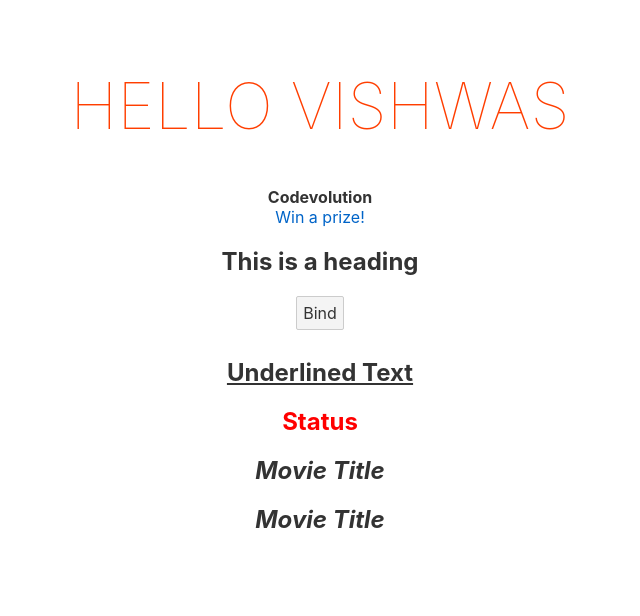
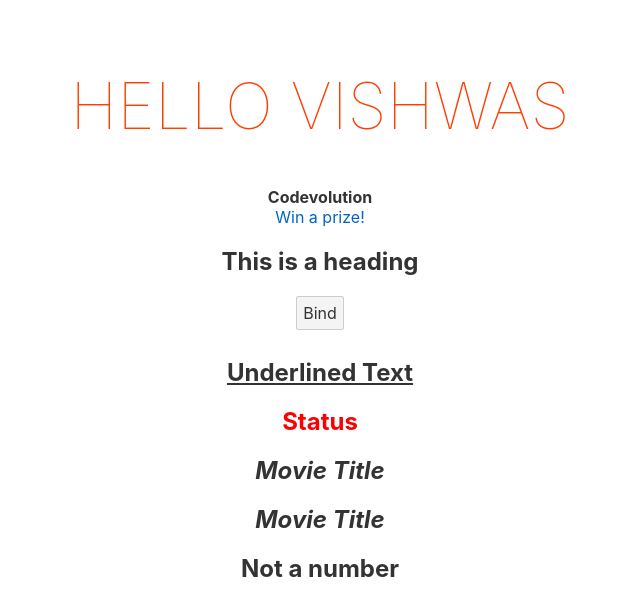
Before and after one commit to gopinav/Svelte-Tutorials, a Svelte app in the folder svelte-fundamentals/: page / in a window 1280 px wide. Shown: the top 616 px of the page, without its empty margins (320-960 px from the left). Built offline with nearby package versions, Linux system fonts and the light colour scheme.

Commit message:
Conditional Rendering

```diff
--- a/svelte-fundamentals/src/App.svelte
+++ b/svelte-fundamentals/src/App.svelte
@@ -6,6 +6,7 @@
   const disabled = false
   const status = 'danger'
   const promoted = true
+  const num = 'Hi'
 </script>
 
 <main>
@@ -21,6 +22,16 @@
   <h2 class={status}>Status</h2>
   <h2 class={promoted ? 'promoted' : ''}>Movie Title</h2>
   <h2 class:promoted>Movie Title</h2>
+
+  {#if num === 0}
+    <h2>The number is zero</h2>
+  {:else if num < 0}
+    <h2>The number is negative</h2>
+  {:else if num > 0}
+    <h2>The number is positive</h2>
+  {:else}
+    <h2>Not a number</h2>
+  {/if}
 </main>
 
 <style>
```
